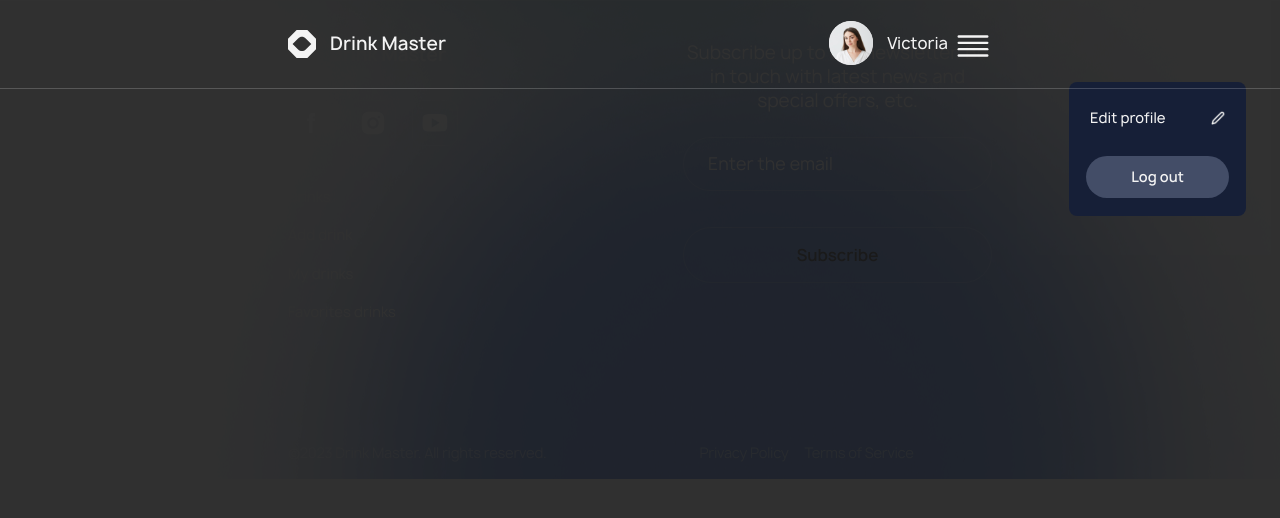
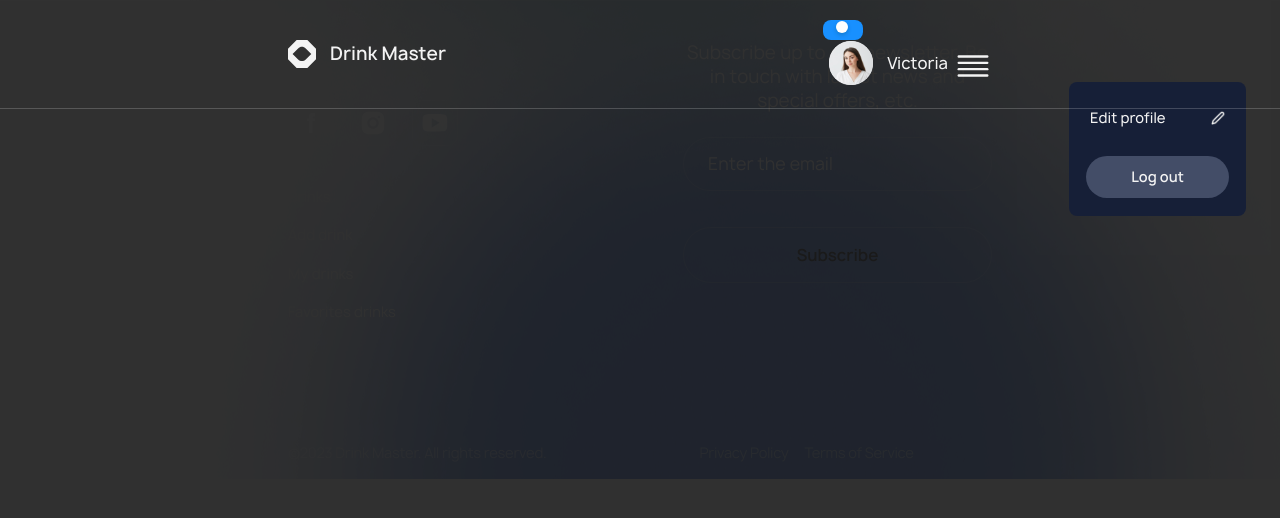
Before and after one commit to DimaSavchuk/Drink_master, a React (Vite) app: page /Drink_master/dropdown in a window 1280 px wide. Shown: the top 518 px of the page. Built offline with nearby package versions, Linux system fonts and the light colour scheme; no server answers.

Commit message:
some fix

```diff
--- a/package.json
+++ b/package.json
@@ -13,8 +13,8 @@
   "dependencies": {
     "@emotion/react": "^11.11.1",
     "@emotion/styled": "^11.11.0",
-    "@material-ui/core": "^4.12.4",
-    "@reduxjs/toolkit": "^1.9.6",
+    "@mui/material": "^5.14.11",
+    "@reduxjs/toolkit": "^1.9.5",
     "@vitejs/plugin-react-swc": "^3.3.2",
     "axios": "^1.5.0",
     "body-scroll-lock": "^4.0.0-beta.0",
@@ -32,10 +32,8 @@
     "react-redux": "^8.1.2",
     "react-router-dom": "^6.15.0",
     "react-toastify": "^9.1.3",
-    "redux": "^4.2.1",
     "react-transition-group": "^4.4.5",
     "redux-persist": "^6.0.0",
-    "redux-toolkit": "^1.1.2",
     "styled-components": "^6.0.8",
     "vite-plugin-svgr": "^3.2.0",
     "yup": "^1.2.0"
--- a/src/components/Header/Header.jsx
+++ b/src/components/Header/Header.jsx
@@ -22,6 +22,7 @@
 import { DropDown } from '../Modals/DropDown/DropDown';
 import { LogOutModel } from '../Modals/LogOut/LogOut';
 import { UserInfoModal } from '../Modals/UserProfile/UserProfile';
+import Switcher from '../ThemeSwitcher/ThemeSwitcher';
 //drop dowm
 
 export const Header = () => {
@@ -126,11 +127,12 @@
             </StyledLink>
             <PagesMenu />
             <div>
-
               {/* <StyledFlexDiv>
               <StyledDesktopThemeSwitcher>
                 <ThemeSwitcher />
               </StyledDesktopThemeSwitcher> */}
+
+              <Switcher />
 
               <UserLogo onClick={openDropDown} />
               {isEditProfileDropDownOpen && (
--- a/src/components/ThemeSwitcher/ThemeSwitcher.jsx
+++ b/src/components/ThemeSwitcher/ThemeSwitcher.jsx
@@ -1,53 +1,106 @@
-import { withStyles } from '@material-ui/core/styles';
-import Switch from '@material-ui/core/Switch';
-import { useState } from 'react';
-import { useTheme } from '../../Hooks/useTheme';
+// import { withStyles } from '@material-ui/core/styles';
+// import Switch from '@material-ui/core/Switch';
+// import { useState } from 'react';
+// import { useTheme } from '../../Hooks/useTheme';
 
-const Switcher = withStyles({
-  root: {
-    width: 40,
-    height: 20,
-    padding: 0,
-    display: 'flex',
+// const Switcher = withStyles({
+//   root: {
+//     width: 40,
+//     height: 20,
+//     padding: 0,
+//     display: 'flex',
+//   },
+//   switchBase: {
+//     padding: 1,
+//     color: 'rgba(243, 243, 243, 1)',
+//     '&$checked': {
+//       transform: 'translateX(20px)',
+//       color: '#161F37',
+//       '& + $track': {
+//         opacity: 1,
+//         backgroundColor: '#F3F3F3',
+//       },
+//     },
+//   },
+//   thumb: {
+//     width: 18,
+//     height: 18,
+//     boxShadow: '1px 1px 2px 0px rgba(0, 0, 0, 0.10) inset',
+//   },
+//   track: {
+//     borderRadius: 12,
+//     opacity: 1,
+//     backgroundColor: '#161F37',
+//     color: 'rgba(243, 243, 243, 1)',
+//   },
+//   checked: {},
+// })(Switch);
+
+// export const ThemeSwitcher = () => {
+//   const { setTheme, theme } = useTheme();
+//   const [state, setState] = useState(theme === 'light' ? false : true);
+
+//   const handleChange = () => {
+//     setState(!state);
+//     if (state === true) {
+//       setTheme('light');
+//     } else {
+//       setTheme('dark');
+//     }
+//   };
+
+//   return <Switcher checked={state} onChange={handleChange} name="switcher" />;
+// };
+
+import { styled } from '@mui/material/styles';
+import Switch from '@mui/material/Switch';
+
+const AntSwitch = styled(Switch)(({ theme }) => ({
+  width: 40,
+  height: 20,
+  padding: 0,
+  display: 'flex',
+  '&:active': {
+    '& .MuiSwitch-thumb': {
+      width: 18,
+    },
+    '& .MuiSwitch-switchBase.Mui-checked': {
+      transform: 'translateX(9px)',
+    },
   },
-  switchBase: {
+  '& .MuiSwitch-switchBase': {
     padding: 1,
-    color: 'rgba(243, 243, 243, 1)',
-    '&$checked': {
-      transform: 'translateX(20px)',
-      color: '#161F37',
-      '& + $track': {
+    '&.Mui-checked': {
+      transform: 'translateX(12px)',
+      color: '#fff',
+      '& + .MuiSwitch-track': {
         opacity: 1,
-        backgroundColor: '#F3F3F3',
+        backgroundColor: theme.palette.mode === 'dark' ? '#177ddc' : '#1890ff',
       },
     },
   },
-  thumb: {
-    width: 18,
-    height: 18,
-    boxShadow: '1px 1px 2px 0px rgba(0, 0, 0, 0.10) inset',
+  '& .MuiSwitch-thumb': {
+    boxShadow: '0 2px 4px 0 rgb(0 35 11 / 20%)',
+    width: 12,
+    height: 12,
+    borderRadius: 6,
+    transition: theme.transitions.create(['width'], {
+      duration: 200,
+    }),
   },
-  track: {
-    borderRadius: 12,
+  '& .MuiSwitch-track': {
+    borderRadius: 16 / 2,
     opacity: 1,
-    backgroundColor: '#161F37',
-    color: 'rgba(243, 243, 243, 1)',
+    backgroundColor:
+      theme.palette.mode === 'dark'
+        ? 'rgba(255,255,255,.35)'
+        : 'rgba(0,0,0,.25)',
+    boxSizing: 'border-box',
   },
-  checked: {},
-})(Switch);
+}));
 
-export const ThemeSwitcher = () => {
-  const { setTheme, theme } = useTheme();
-  const [state, setState] = useState(theme === 'light' ? false : true);
-
-  const handleChange = () => {
-    setState(!state);
-    if (state === true) {
-      setTheme('light');
-    } else {
-      setTheme('dark');
-    }
-  };
-
-  return <Switcher checked={state} onChange={handleChange} name="switcher" />;
-};
+export default function Switcher() {
+  return (
+    <AntSwitch defaultChecked inputProps={{ 'aria-label': 'ant design' }} />
+  );
+}
```
Also changed, not shown: 1 other file (tests, documents, lock files or other folders).
